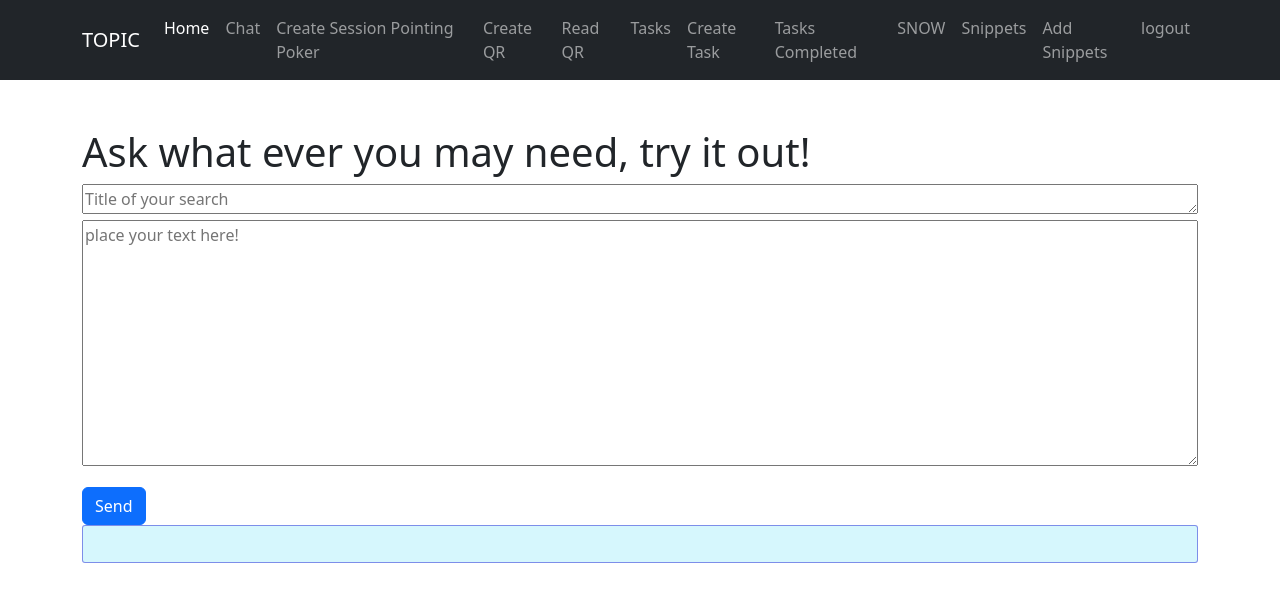
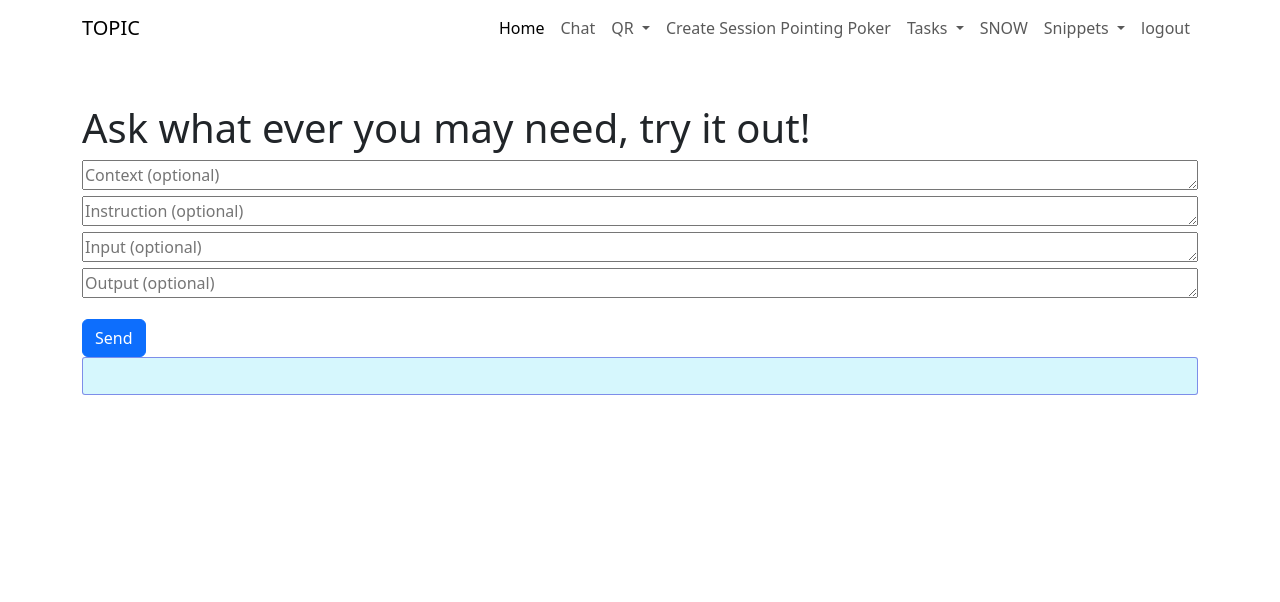
Before and after one commit to TheRealSlimTony/Django_auth_crud, a Django app: page /chatgpt/home/ in a window 1280 px wide. Shown: the top 602 px of the page. Run offline with Django 3.2, Linux system fonts and the light colour scheme; the visitor is signed in with stand-in values (Sample User, id 1).

Commit message:
updating frontend

```diff
--- a/chat/templates/home_chat.html
+++ b/chat/templates/home_chat.html
@@ -3,8 +3,6 @@
 {% block content %}
 
 <main
-  style="background-image: url('/static/img/bg_og.gif'); background-size: cover; background-repeat: no-repeat; background-position: center; height: 100vh; width: 100vw;">
-
   <body>
 
     <div class="content-section">
@@ -36,7 +34,7 @@
         }
 
         .content-section {
-          background-color: rgba(163, 12, 174, 0.438);
+          background-color: rgba(163, 12, 174, 0);
         }
       </style>
 
--- a/chatgpt_module/templates/home_chatgpt.html
+++ b/chatgpt_module/templates/home_chatgpt.html
@@ -15,19 +15,35 @@
   <form action="{% url 'home_gpt'%}" method="POST">
     {% csrf_token %}
     <textarea
-      placeholder="Title of your search"
-      name="request_to_do"
+      placeholder="Context (optional)"
+      name="context"
       id="snippet"
       cols="30"
       rows="1"
       style="width: 100%; height: 100%"
     ></textarea>
     <textarea
-      placeholder="place your text here!"
-      name="text"
+      placeholder="Instruction (optional)"
+      name="instruction"
       id="snippet"
       cols="30"
-      rows="10"
+      rows="1"
+      style="width: 100%; height: 100%"
+    ></textarea>
+    <textarea
+      placeholder="Input (optional)"
+      name="input"
+      id="snippet"
+      cols="30"
+      rows="1"
+      style="width: 100%; height: 100%"
+    ></textarea>
+    <textarea
+      placeholder="Output (optional)"
+      name="output"
+      id="snippet"
+      cols="30"
+      rows="1"
       style="width: 100%; height: 100%"
     ></textarea>
     <button class="btn btn-primary" type="submit" style="margin-top: 15px">
--- a/chatgpt_module/views.py
+++ b/chatgpt_module/views.py
@@ -14,11 +14,15 @@ def home(request):
 
     else:
         print(request.POST)
-        request_to_do = request.POST["request_to_do"]
-        text = request.POST["text"]
-        print(request_to_do, text)
+        context = request.POST["context"]
+        instruction = request.POST["instruction"]
+        input_v = request.POST["input"]
+        output_v = request.POST["output"]
+        request_to_do = context + instruction + input_v + output_v
 
-        analized_info = analize_info(request_to_do, text)
+        print(request_to_do)
+
+        analized_info = analize_info(request_to_do)
 
         return render(request, "home_chatgpt.html", {"analized_info": analized_info})
 
@@ -42,15 +46,14 @@ def read_img(request):
     return render(request, "upload_img_text.html")
 
 
-def analize_info(prompt, text=None):
+def analize_info(prompt):
     completion = openai.ChatCompletion.create(
         model="gpt-3.5-turbo",
         messages=[
             {
                 "role": "user",
-                "content": "give all response in json format :{} {} ".format(
-                    prompt, text
-                ),
+                # "content": "give all response in json format :{} ".format(prompt),
+                "content": "{} ".format(prompt),
             }
         ],
     )
--- a/pointing_poker/templates/create_game_session.html
+++ b/pointing_poker/templates/create_game_session.html
@@ -2,7 +2,6 @@
 
 {% block content %}
 <main
-    style="background-image: url('/static/img/bg_og.gif'); background-size: cover; background-repeat: no-repeat; background-position: center; height: 100vh; width: 100vw;">
     <h1 style="display: flex; flex-direction: column; gap: 1px; padding: 0 20px;">Create a new game session</h1>
     <form method="post" style="display: flex; flex-direction: column; gap: 1px; padding: 0 20px;">
         {% csrf_token %}
--- a/tasks/templates/base.html
+++ b/tasks/templates/base.html
@@ -1,23 +1,34 @@
 <!DOCTYPE html>
 <html lang="en">
-
   <head>
-    <meta charset="UTF-8">
-    <meta http-equiv="X-UA-Compatible" content="IE=edge">
-    <meta name="viewport" content="width=device-width, initial-scale=1.0">
+    <meta charset="UTF-8" />
+    <meta http-equiv="X-UA-Compatible" content="IE=edge" />
+    <meta name="viewport" content="width=device-width, initial-scale=1.0" />
     <title>TOPIC</title>
-    <link rel="stylesheet" href="https://cdn.jsdelivr.net/npm/bootstrap@5.3.0-alpha1/dist/css/bootstrap.min.css">
-    <script src="https://cdn.jsdelivr.net/npm/bootstrap@5.3.0-alpha1/dist/js/bootstrap.bundle.min.js"
+    <link
+      rel="stylesheet"
+      href="https://cdn.jsdelivr.net/npm/bootstrap@5.3.0-alpha1/dist/css/bootstrap.min.css"
+    />
+    <script
+      src="https://cdn.jsdelivr.net/npm/bootstrap@5.3.0-alpha1/dist/js/bootstrap.bundle.min.js"
       integrity="sha384-w76AqPfDkMBDXo30jS1Sgez6pr3x5MlQ1ZAGC+nuZB+EYdgRZgiwxhTBTkF7CXvN"
-        crossorigin="anonymous"></script>
+      crossorigin="anonymous"
+    ></script>
   </head>
 
   <body>
-    <nav class="navbar navbar-expand-lg bg-dark navbar-dark">
+    <nav class="navbar navbar-expand-lg">
       <div class="container">
-            <a class="navbar-brand" href="#">TOPIC</a>
-            <button class="navbar-toggler" type="button" data-bs-toggle="collapse" data-bs-target="#navbarNav"
-                aria-controls="navbarNav" aria-expanded="false" aria-label="Toggle navigation">
+        <a class="navbar-brand" href="/">TOPIC</a>
+        <button
+          class="navbar-toggler"
+          type="button"
+          data-bs-toggle="collapse"
+          data-bs-target="#navbarNav"
+          aria-controls="navbarNav"
+          aria-expanded="false"
+          aria-label="Toggle navigation"
+        >
           <span class="navbar-toggler-icon"></span>
         </button>
         <div class="collapse navbar-collapse" id="navbarNav">
@@ -29,15 +40,30 @@
               <a class="nav-link" href="{% url 'home_chat' %}">Chat</a>
             </li>
             <li class="nav-item">
-                        <a class="nav-link" href="{% url 'game_session'%}">Create Session Pointing Poker</a>
-                    </li>
+                <li class="nav-item dropdown">
+                    <a class="nav-link dropdown-toggle" href="#" id="navbarDropdown" role="button" data-bs-toggle="dropdown" aria-expanded="false">
+                        QR
+                    </a>
+                    <ul class="dropdown-menu" aria-labelledby="navbarDropdown">
                         <li class="nav-item">
                             <a class="nav-link" href="{% url 'create_qr'%}">Create QR</a>
                           </li>
                           <li class="nav-item">
                             <a class="nav-link" href="{% url 'read_qr'%}">Read QR</a>
                           </li>
+                    </ul>
+                </li>
+            </li>
+            <li class="nav-item">
+              <a class="nav-link" href="{% url 'game_session'%}">Create Session Pointing Poker</a>
+            </li>
             {%if user.is_authenticated%}
+            <li class="nav-item">
+                <li class="nav-item dropdown">
+                    <a class="nav-link dropdown-toggle" href="#" id="navbarDropdown" role="button" data-bs-toggle="dropdown" aria-expanded="false">
+                        Tasks
+                    </a>
+                    <ul class="dropdown-menu" aria-labelledby="navbarDropdown">
                         <li class="nav-item">
                             <a class="nav-link" href="{%url 'tasks' %}">Tasks</a>
                           </li>
@@ -46,15 +72,28 @@
                           </li>
                           <li class="nav-item">
                             <a class="nav-link" href="{% url 'tasks_completed' %}">Tasks Completed</a>
+                    </ul>
+                </li>
+            </li>
+
             </li>
             <li class="nav-item">
               <a class="nav-link" href="{% url 'ticket_home' %}">SNOW</a>
             </li>
             <li class="nav-item">
+                <li class="nav-item dropdown">
+                    <a class="nav-link dropdown-toggle" href="#" id="navbarDropdown" role="button" data-bs-toggle="dropdown" aria-expanded="false">
+                        Snippets
+                    </a>
+                    <ul class="dropdown-menu" aria-labelledby="navbarDropdown">
+                        <li class="nav-item">
                             <a class="nav-link" href="{% url 'snippets' %}">Snippets</a>
                           </li>
                           <li class="nav-item">
                             <a class="nav-link" href="{% url 'snippet' %}">Add Snippets</a>
+                          </li>
+                    </ul>
+                </li>
             </li>
             <li class="nav-item">
               <a class="nav-link" href="{% url 'logout' %}">logout</a>
@@ -71,8 +110,6 @@
         </div>
       </div>
     </nav>
-    {%block content%}
-    {%endblock%}
+    {%block content%} {%endblock%}
   </body>
-
 </html>
```
Also changed, not shown: chat/templates/room.html (+46 -42 lines), tasks/templates/home.html (+17 -22 lines), static/img/bg_og.gif (deleted), 1 other file. Lines whose indentation alone changed are shown as unchanged.
